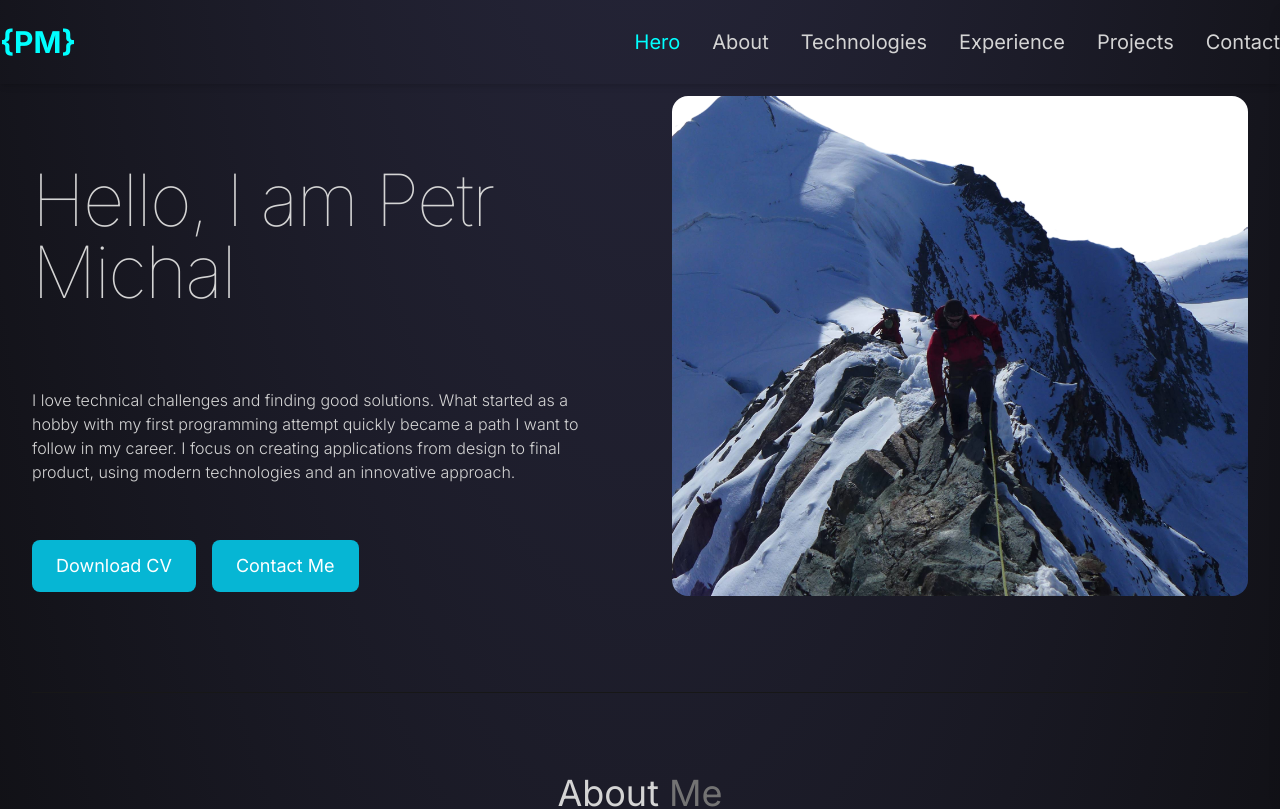
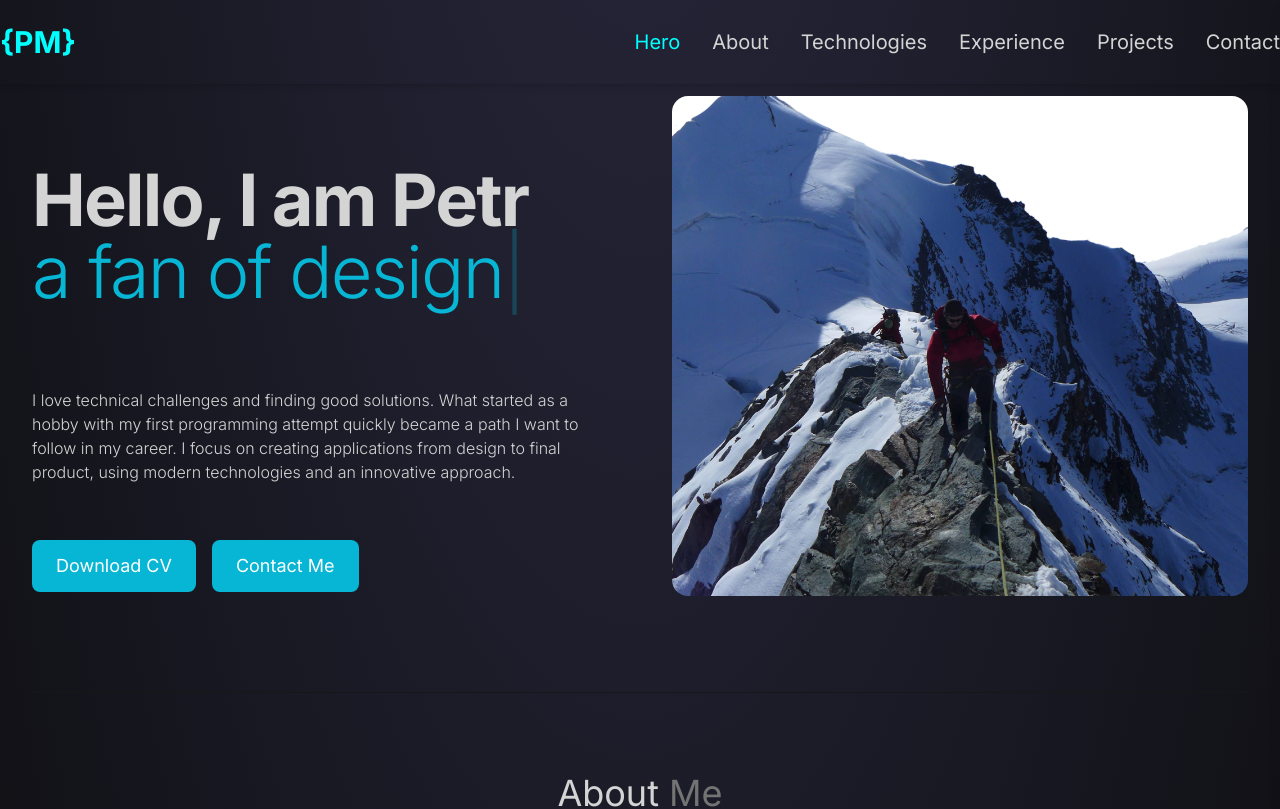
Before and after one commit to petrmichal0/main-website-frontend, a React (Vite) app: page / in a window 1280 px wide. Shown: the top 809 px of the page. Built offline with nearby package versions, Linux system fonts and the light colour scheme.

Commit message:
ADD react typed heading Array[string]

```diff
--- a/package.json
+++ b/package.json
@@ -15,7 +15,8 @@
     "react": "^18.3.1",
     "react-dom": "^18.3.1",
     "react-icons": "^5.3.0",
-    "react-scroll": "^1.9.0"
+    "react-scroll": "^1.9.0",
+    "react-typed": "^2.0.12"
   },
   "devDependencies": {
     "@eslint/js": "^9.9.0",
--- a/src/components/Hero.tsx
+++ b/src/components/Hero.tsx
@@ -1,3 +1,4 @@
+import { ReactTyped } from "react-typed";
 import { HERO_CONTENT } from "../constants/index";
 import profilePic from "../assets/mountainProfile.png";
 import { motion } from "framer-motion";
@@ -24,7 +25,20 @@ function Hero() {
               animate="visible"
               className="pb-12 text-5xl font-thin tracking-tight lg:text-7xl lg:mt-16"
             >
-              Hello, I am Petr Michal
+              <span className="font-bold">Hello, I am Petr</span>
+              <br />
+              <ReactTyped
+                strings={[
+                  "a Full-Stack Developer",
+                  "a lover of sports",
+                  "a fan of design",
+                  "creating innovative web solutions",
+                ]}
+                typeSpeed={50}
+                backSpeed={40}
+                loop
+                className="text-cyan-500 font-light"
+              />
             </motion.h1>
 
             <motion.p
@@ -50,7 +64,7 @@ function Hero() {
               </a>
 
               <Link
-                to="contact" // Odkazuje na ID sekce Contact
+                to="contact"
                 smooth={true}
                 duration={500}
                 className="inline-block px-6 py-3 text-lg text-white bg-cyan-500 rounded-lg hover:bg-cyan-700 transition-colors duration-300 cursor-pointer"
```
Also changed, not shown: 1 other file (tests, documents, lock files or other folders).
